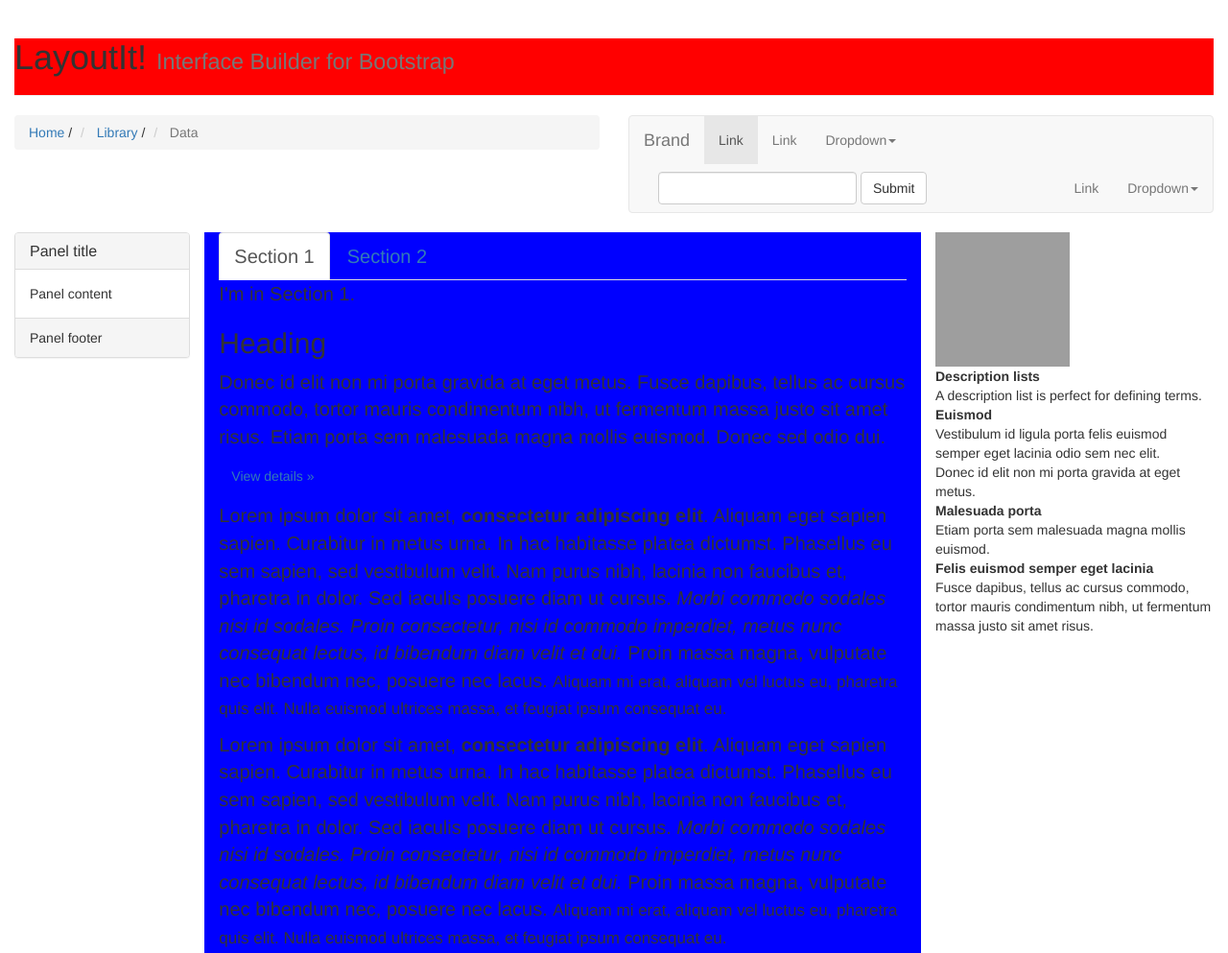
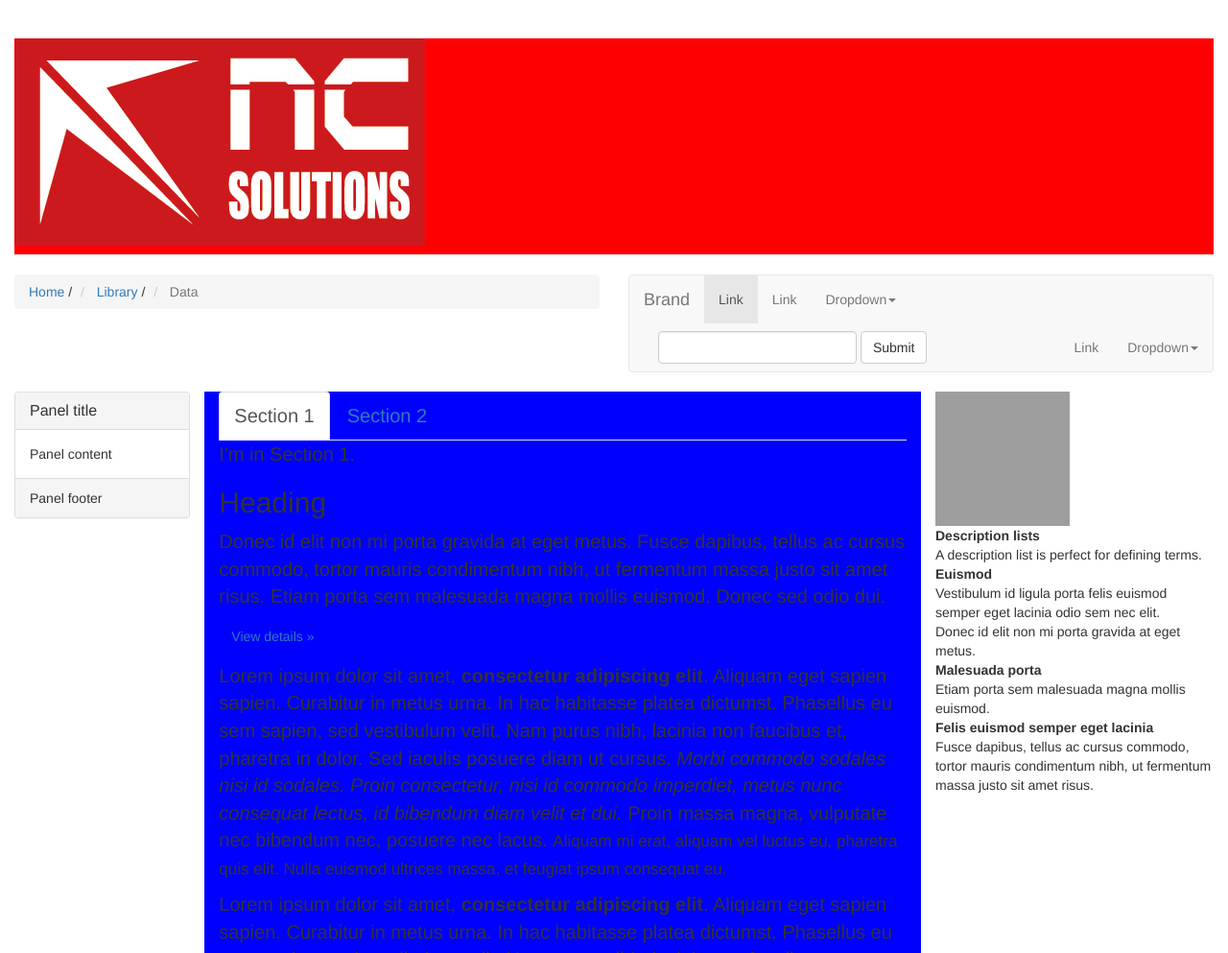
Before and after one commit to ccline0005/ccline0005.github.io, a plain HTML site: page index.html in a window 1280 px wide. Shown: the top 993 px of the page at 96% size. Drawn offline with Linux system fonts and the light colour scheme; grey boxes are pictures that could not be loaded.

Commit message:
Update index.html

```diff
--- a/index.html
+++ b/index.html
@@ -20,9 +20,7 @@
 	<div class="row">
 		<div class="col-md-12">
 			<div class="page-header">
-				<h1>
-					LayoutIt! <small>Interface Builder for Bootstrap</small>
-				</h1>
+					<img src="images/ncsnew.png" alt="NC Solutions" />
 			</div>
 		</div>
 	</div>
```
